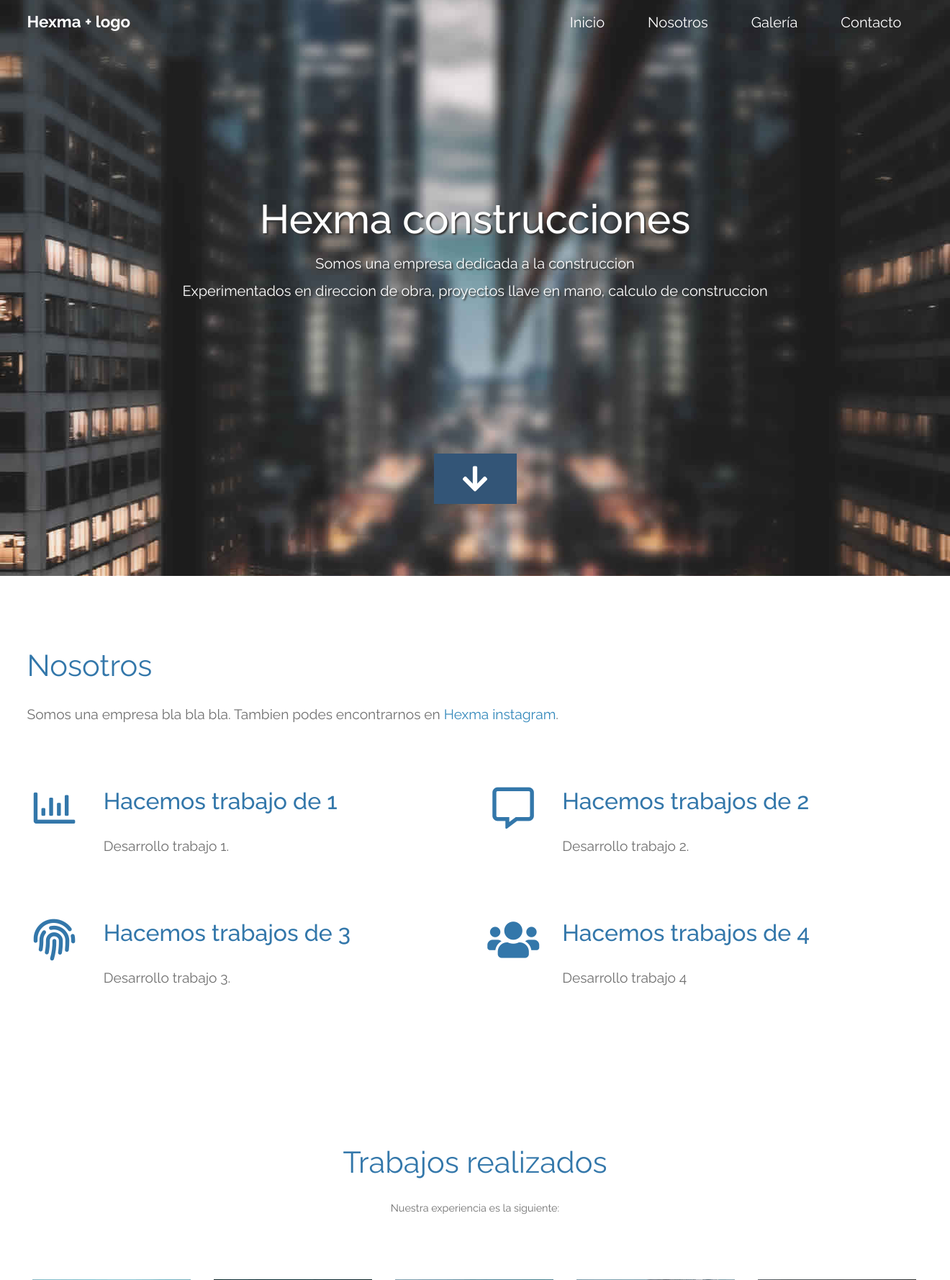
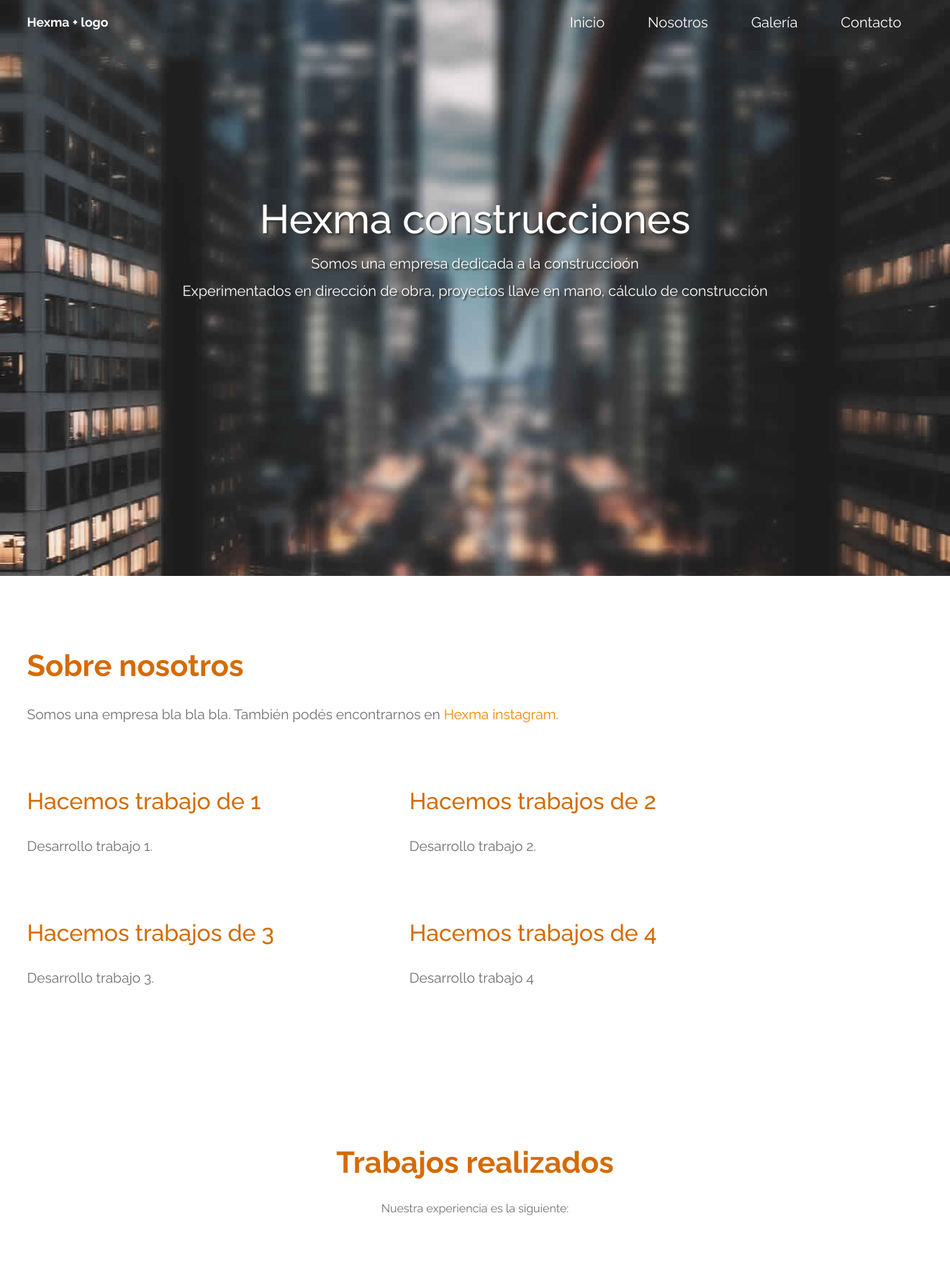
Before and after one commit to hevieiro/hexmaconstrucciones, a PHP site: page / in a window 1320 px wide. Shown: the top 1778 px of the page at 72% size. Run offline with PHP 8.4, Linux system fonts and the light colour scheme.

Commit message:
modifications colors

```diff
--- a/css/tooplate-infinite-loop.css
+++ b/css/tooplate-infinite-loop.css
@@ -10,7 +10,7 @@ https://www.tooplate.com/view/2117-infinite-loop
 
 body {
   font-family: "Raleway", sans-serif;
-	font-size: 1.2em;
+  font-size: 1em;
   color: #707070;
   margin: 0;
   padding: 0;
@@ -18,13 +18,13 @@ body {
 }
 a {
   transition: all 0.3s ease;
-  color: #38B;
+  color: #f48701;
 }
 
 a:hover,
 a:focus {
   text-decoration: none;
-  color: #D40;
+  color: #d40;
 }
 
 a:focus {
@@ -55,7 +55,7 @@ blockquote {
 }
 
 .tm-text-primary {
-  color: #37A;
+  color: #d56b01;
 }
 
 .tm-font-big {
@@ -91,17 +91,17 @@ blockquote {
 
 .navbar-brand {
   color: white;
-  font-size: 1.4rem;
+  font-size: 1.1rem;
   font-weight: bold;
 }
 
 .navbar-brand:hover,
 .tm-navbar.scroll .navbar-brand:hover {
-  color: #38B;
+  color: #fe8c01;
 }
 
 .tm-navbar.scroll .navbar-brand {
-  color: #369;
+  color: #d56b01;
 }
 
 .nav-item {
@@ -227,7 +228,7 @@ blockquote {
 }
 
 .tm-down-arrow {
-  	color: #FFF;
+  color: #fff;
   cursor: pointer;
   background: #357;
   padding: 15px 40px;
@@ -249,7 +250,7 @@ blockquote {
 
 .tm-section-title {
   font-size: 2.6rem;
-  font-weight: normal;
+  font-weight: 600;
 }
 
 .tm-intro-text {
@@ -258,7 +259,7 @@ blockquote {
 
 .tm-icon {
   display: block;
-  color: #37A;
+  color: #37a;
 }
 
 .tm-continue {
@@ -325,7 +326,7 @@ blockquote {
 .tm-section-desc {
   max-width: 650px;
   width: 100%;
-  font-size: 0.9rem;
+  font-size: 1rem;
 }
 
 .tm-gallery-container {
--- a/index.html
+++ b/index.html
@@ -6,16 +6,15 @@
     <meta http-equiv="X-UA-Compatible" content="ie=edge" />
     <title>Hexma construcciones</title>
     <link rel="stylesheet" href="fontawesome-5.5/css/all.min.css" />
-    <link rel="stylesheet" href="slick/slick.css">
-    <link rel="stylesheet" href="slick/slick-theme.css">
-    <link rel="stylesheet" href="magnific-popup/magnific-popup.css">
+    <link rel="stylesheet" href="slick/slick.css" />
+    <link rel="stylesheet" href="slick/slick-theme.css" />
+    <link rel="stylesheet" href="magnific-popup/magnific-popup.css" />
     <link rel="stylesheet" href="css/bootstrap.min.css" />
     <link rel="stylesheet" href="css/tooplate-infinite-loop.css" />
     <!--
 Tooplate 2117 Infinite Loop
 https://www.tooplate.com/view/2117-infinite-loop
 -->
-
   </head>
   <body>
     <!-- Hero section -->
@@ -53,97 +60,86 @@ https://www.tooplate.com/view/2117-infinite-loop
         <div class="tm-hero-text-container-inner">
           <h2 class="tm-hero-title">Hexma construcciones</h2>
           <p class="tm-hero-subtitle">
-              Somos una empresa dedicada a la construccion
-              <br>Experimentados en direccion de obra, proyectos llave en mano, calculo de construccion
+            Somos una empresa dedicada a la construccioón
+            <br />Experimentados en dirección de obra, proyectos llave en mano,
+            cálculo de construcción
           </p>
         </div>
       </div>
 
       <div class="tm-next tm-intro-next">
-        <a href="#nosotros" class="text-center tm-down-arrow-link">
-          <i class="fas fa-2x fa-arrow-down tm-down-arrow"></i>
-        </a>
+        <a href="#nosotros" class="text-center tm-down-arrow-link"> </a>
       </div>
     </section>
 
     <section id="nosotros" class="tm-section-pad-top">
-
       <div class="container">
-
-            <div class="row tm-content-box"><!-- first row -->
+        <div class="row tm-content-box">
+          <!-- first row -->
           <div class="col-lg-12 col-xl-12">
             <div class="tm-intro-text-container">
-                        <h2 class="tm-text-primary mb-4 tm-section-title">Nosotros</h2>
+              <h2 class="tm-text-primary mb-4 tm-section-title">
+                Sobre nosotros
+              </h2>
               <p class="mb-4 tm-intro-text">
-                          Somos una empresa bla bla bla. Tambien podes encontrarnos en <a href="https://www.instagram.com/hexmaconstrucciones/">Hexma instagram</a>.</p>
+                Somos una empresa bla bla bla. También podés encontrarnos en
+                <a href="https://www.instagram.com/hexmaconstrucciones/"
+                  >Hexma instagram</a
+                >.
+              </p>
+            </div>
+          </div>
+        </div>
+        <!-- first row -->
+
+        <div class="row tm-content-box">
+          <!-- second row -->
+          <div class="col-lg-5">
+            <div class="tm-intro-text-container">
+              <h2 class="tm-text-primary mb-4">Hacemos trabajo de 1</h2>
+              <p class="mb-4 tm-intro-text">Desarrollo trabajo 1.</p>
             </div>
           </div>
 
-            </div><!-- first row -->
-
-            <div class="row tm-content-box"><!-- second row -->
-        		<div class="col-lg-1">
-                    <i class="far fa-3x fa-chart-bar text-center tm-icon"></i>
-                </div>
           <div class="col-lg-5">
             <div class="tm-intro-text-container">
-                        <h2 class="tm-text-primary mb-4">Hacemos trabajo de 1</h2>
-                        <p class="mb-4 tm-intro-text">
-                          Desarrollo trabajo 1.</p>
+              <h2 class="tm-text-primary mb-4">Hacemos trabajos de 2</h2>
+              <p class="mb-4 tm-intro-text">Desarrollo trabajo 2.</p>
+            </div>
+          </div>
+        </div>
+        <!-- second row -->
+
+        <div class="row tm-content-box">
+          <!-- third row -->
+          <div class="col-lg-5">
+            <div class="tm-intro-text-container">
+              <h2 class="tm-text-primary mb-4">Hacemos trabajos de 3</h2>
+              <p class="mb-4 tm-intro-text">Desarrollo trabajo 3.</p>
             </div>
           </div>
 
-                <div class="col-lg-1">
-                    <i class="far fa-3x fa-comment-alt text-center tm-icon"></i>
-                </div>
-                <div class="col-lg-5">
-                    <div class="tm-intro-text-container">
-                        <h2 class="tm-text-primary mb-4">Hacemos trabajos de 2</h2>
-                        <p class="mb-4 tm-intro-text">
-                          Desarrollo trabajo 2.</p>
-                    </div>
-                </div>
-
-            </div><!-- second row -->
-
-            <div class="row tm-content-box"><!-- third row -->
-        		<div class="col-lg-1">
-                    <i class="fas fa-3x fa-fingerprint text-center tm-icon"></i>
-                </div>
-                <div class="col-lg-5">
-                    <div class="tm-intro-text-container">
-                        <h2 class="tm-text-primary mb-4">Hacemos trabajos de 3</h2>
-                        <p class="mb-4 tm-intro-text">
-                      Desarrollo trabajo 3.</p>
-
-
-                    </div>
-                </div>
-
-                <div class="col-lg-1">
+          <!-- <div class="col-lg-1">
             <i class="fas fa-3x fa-users text-center tm-icon"></i>
-                </div>
+          </div> -->
           <div class="col-lg-5">
             <div class="tm-intro-text-container">
               <h2 class="tm-text-primary mb-4">Hacemos trabajos de 4</h2>
-                        <p class="mb-4 tm-intro-text">
-                      Desarrollo trabajo 4 </p>
-
-
+              <p class="mb-4 tm-intro-text">Desarrollo trabajo 4</p>
             </div>
           </div>
-
-            </div><!-- third row -->
-
         </div>
-
+        <!-- third row -->
+      </div>
     </section>
 
     <section id="gallery" class="tm-section-pad-top">
       <div class="container tm-container-gallery">
         <div class="row">
           <div class="text-center col-12">
-              <h2 class="tm-text-primary tm-section-title mb-4">Trabajos realizados</h2>
+            <h2 class="tm-text-primary tm-section-title mb-4">
+              Trabajos realizados
+            </h2>
             <p class="mx-auto tm-section-desc">
               Nuestra experiencia es la siguiente:
             </p>
@@ -296,124 +372,131 @@ https://www.tooplate.com/view/2117-infinite-loop
     <script src="js/jquery.singlePageNav.min.js"></script>
     <script src="js/bootstrap.min.js"></script>
     <script>
-
-      function getOffSet(){
+      function getOffSet() {
         var _offset = 450;
         var windowHeight = window.innerHeight;
 
-        if(windowHeight > 500) {
+        if (windowHeight > 500) {
           _offset = 400;
         }
-        if(windowHeight > 680) {
-          _offset = 300
+        if (windowHeight > 680) {
+          _offset = 300;
         }
-        if(windowHeight > 830) {
+        if (windowHeight > 830) {
           _offset = 210;
         }
 
         return _offset;
       }
 
-      function setParallaxPosition($doc, multiplier, $object){
+      function setParallaxPosition($doc, multiplier, $object) {
         var offset = getOffSet();
         var from_top = $doc.scrollTop(),
-          bg_css = 'center ' +(multiplier * from_top - offset) + 'px';
-        $object.css({"background-position" : bg_css });
+          bg_css = "center " + (multiplier * from_top - offset) + "px";
+        $object.css({ "background-position": bg_css });
       }
 
       // Parallax function
       // Adapted based on https://codepen.io/roborich/pen/wpAsm
-      var background_image_parallax = function($object, multiplier, forceSet){
-        multiplier = typeof multiplier !== 'undefined' ? multiplier : 0.5;
+      var background_image_parallax = function ($object, multiplier, forceSet) {
+        multiplier = typeof multiplier !== "undefined" ? multiplier : 0.5;
         multiplier = 1 - multiplier;
         var $doc = $(document);
         // $object.css({"background-attatchment" : "fixed"});
 
-        if(forceSet) {
+        if (forceSet) {
           setParallaxPosition($doc, multiplier, $object);
         } else {
-          $(window).scroll(function(){
+          $(window).scroll(function () {
             setParallaxPosition($doc, multiplier, $object);
           });
         }
       };
 
-      var background_image_parallax_2 = function($object, multiplier){
-        multiplier = typeof multiplier !== 'undefined' ? multiplier : 0.5;
+      var background_image_parallax_2 = function ($object, multiplier) {
+        multiplier = typeof multiplier !== "undefined" ? multiplier : 0.5;
         multiplier = 1 - multiplier;
         var $doc = $(document);
-        $object.css({"background-attachment" : "fixed"});
+        $object.css({ "background-attachment": "fixed" });
 
-        $(window).scroll(function(){
-          if($(window).width() > 768) {
+        $(window).scroll(function () {
+          if ($(window).width() > 768) {
             var firstTop = $object.offset().top,
               pos = $(window).scrollTop(),
-                yPos = Math.round((multiplier * (firstTop - pos)) - 186);
+              yPos = Math.round(multiplier * (firstTop - pos) - 186);
 
-            var bg_css = 'center ' + yPos + 'px';
+            var bg_css = "center " + yPos + "px";
 
-            $object.css({"background-position" : bg_css });
+            $object.css({ "background-position": bg_css });
           } else {
-            $object.css({"background-position" : "center" });
+            $object.css({ "background-position": "center" });
           }
         });
       };
 
-      $(function(){
+      $(function () {
         // Hero Section - Background Parallax
-        background_image_parallax($(".tm-parallax"), 0.30, false);
-        background_image_parallax_2($("#contact"), 0.80);
+        background_image_parallax($(".tm-parallax"), 0.3, false);
+        background_image_parallax_2($("#contact"), 0.8);
 
         // Handle window resize
-        window.addEventListener('resize', function(){
-          background_image_parallax($(".tm-parallax"), 0.30, true);
-        }, true);
+        window.addEventListener(
+          "resize",
+          function () {
+            background_image_parallax($(".tm-parallax"), 0.3, true);
+          },
+          true
+        );
 
         // Detect window scroll and update navbar
-        $(window).scroll(function(e){
-          if($(document).scrollTop() > 120) {
-            $('.tm-navbar').addClass("scroll");
+        $(window).scroll(function (e) {
+          if ($(document).scrollTop() > 120) {
+            $(".tm-navbar").addClass("scroll");
           } else {
-            $('.tm-navbar').removeClass("scroll");
+            $(".tm-navbar").removeClass("scroll");
           }
         });
 
         // Close mobile menu after click
-        $('#tmNav a').on('click', function(){
-          $('.navbar-collapse').removeClass('show');
-        })
+        $("#tmNav a").on("click", function () {
+          $(".navbar-collapse").removeClass("show");
+        });
 
         // Scroll to corresponding section with animation
-        $('#tmNav').singlePageNav({
-          'easing': 'easeInOutExpo',
-          'speed': 600
+        $("#tmNav").singlePageNav({
+          easing: "easeInOutExpo",
+          speed: 600,
         });
 
         // Add smooth scrolling to all links
         // https://www.w3schools.com/howto/howto_css_smooth_scroll.asp
-        $("a").on('click', function(event) {
+        $("a").on("click", function (event) {
           if (this.hash !== "") {
             event.preventDefault();
             var hash = this.hash;
 
-            $('html, body').animate({
-              scrollTop: $(hash).offset().top
-            }, 600, 'easeInOutExpo', function(){
+            $("html, body").animate(
+              {
+                scrollTop: $(hash).offset().top,
+              },
+              600,
+              "easeInOutExpo",
+              function () {
                 window.location.hash = hash;
-            });
+              }
+            );
           } // End if
         });
 
         // Pop up
-        $('.tm-gallery').magnificPopup({
-          delegate: 'a',
-          type: 'image',
-          gallery: { enabled: true }
+        $(".tm-gallery").magnificPopup({
+          delegate: "a",
+          type: "image",
+          gallery: { enabled: true },
         });
 
-
         // Gallery
-        $('.tm-gallery').slick({
+        $(".tm-gallery").slick({
           dots: true,
           infinite: false,
           slidesToShow: 5,
@@ -423,31 +506,31 @@ https://www.tooplate.com/view/2117-infinite-loop
               breakpoint: 1199,
               settings: {
                 slidesToShow: 4,
-              slidesToScroll: 2
-            }
+                slidesToScroll: 2,
+              },
             },
             {
               breakpoint: 991,
               settings: {
                 slidesToShow: 3,
-              slidesToScroll: 2
-            }
+                slidesToScroll: 2,
+              },
             },
             {
               breakpoint: 767,
               settings: {
                 slidesToShow: 2,
-              slidesToScroll: 1
-            }
+                slidesToScroll: 1,
+              },
             },
             {
               breakpoint: 480,
               settings: {
                 slidesToShow: 1,
-              slidesToScroll: 1
-            }
-          }
-        ]
+                slidesToScroll: 1,
+              },
+            },
+          ],
         });
       });
     </script>
```
Also changed, not shown: other parts of css/tooplate-infinite-loop.css (+13 -13 lines), other parts of index.html (+124 -36 lines). Lines whose indentation alone changed are shown as unchanged.
